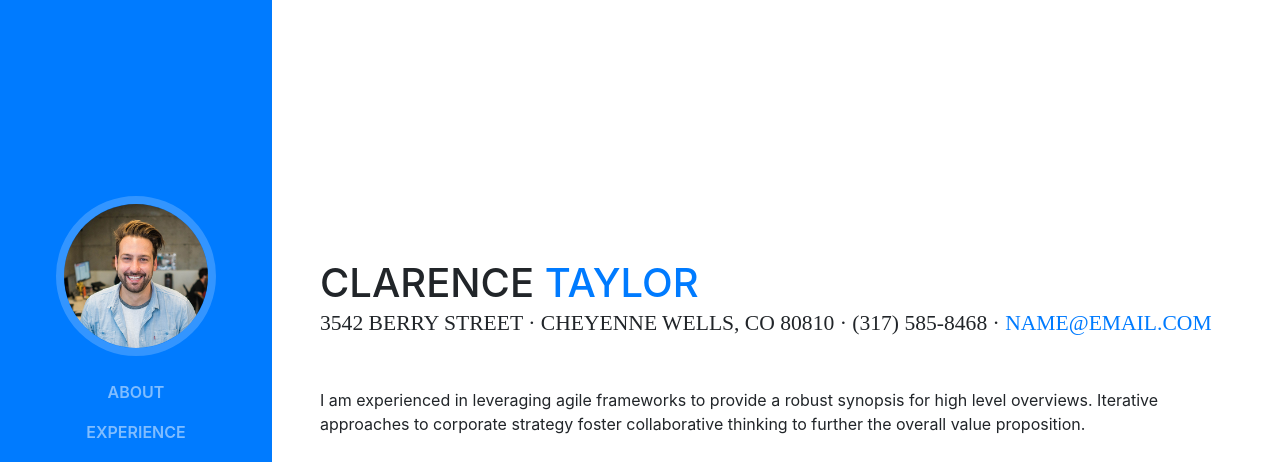
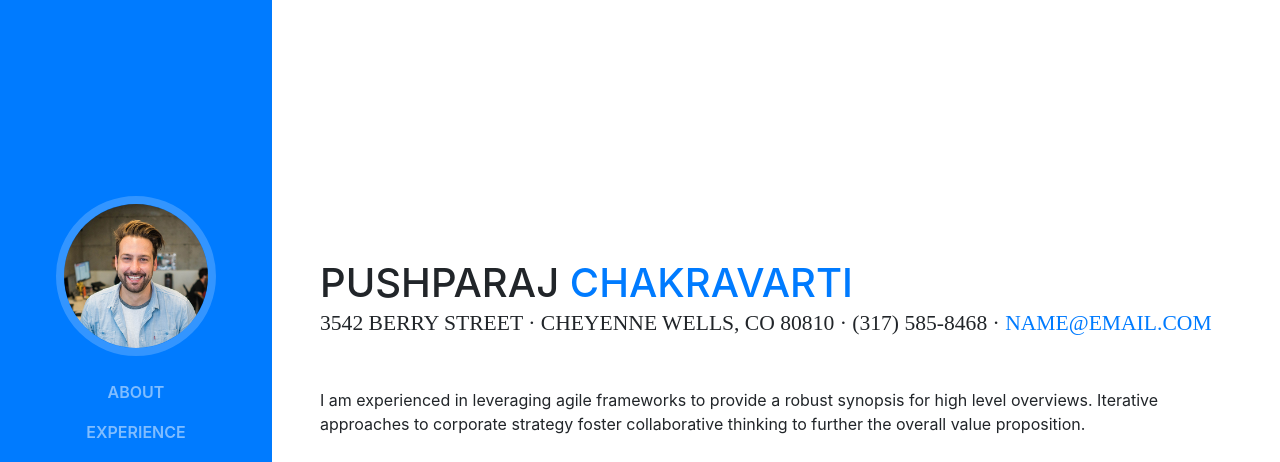
Before and after one commit to Gravito-02/Gravito-02, a website with bundled scripts: page index.html in a window 1280 px wide. Shown: the top 462 px of the page. Built offline with nearby package versions, Linux system fonts and the light colour scheme; a web font is replaced by a local one.

Commit message:
Update index.html

```diff
--- a/index.html
+++ b/index.html
@@ -65,8 +65,8 @@
 
       <section class="resume-section p-3 p-lg-5 d-flex d-column" id="about">
         <div class="my-auto">
-          <h1 class="mb-0">Clarence
-            <span class="text-primary">Taylor</span>
+          <h1 class="mb-0">Pushparaj
+            <span class="text-primary">Chakravarti</span>
           </h1>
           <div class="subheading mb-5">3542 Berry Street · Cheyenne Wells, CO 80810 · (317) 585-8468 ·
             <a href="mailto:name@email.com">name@email.com</a>
```
